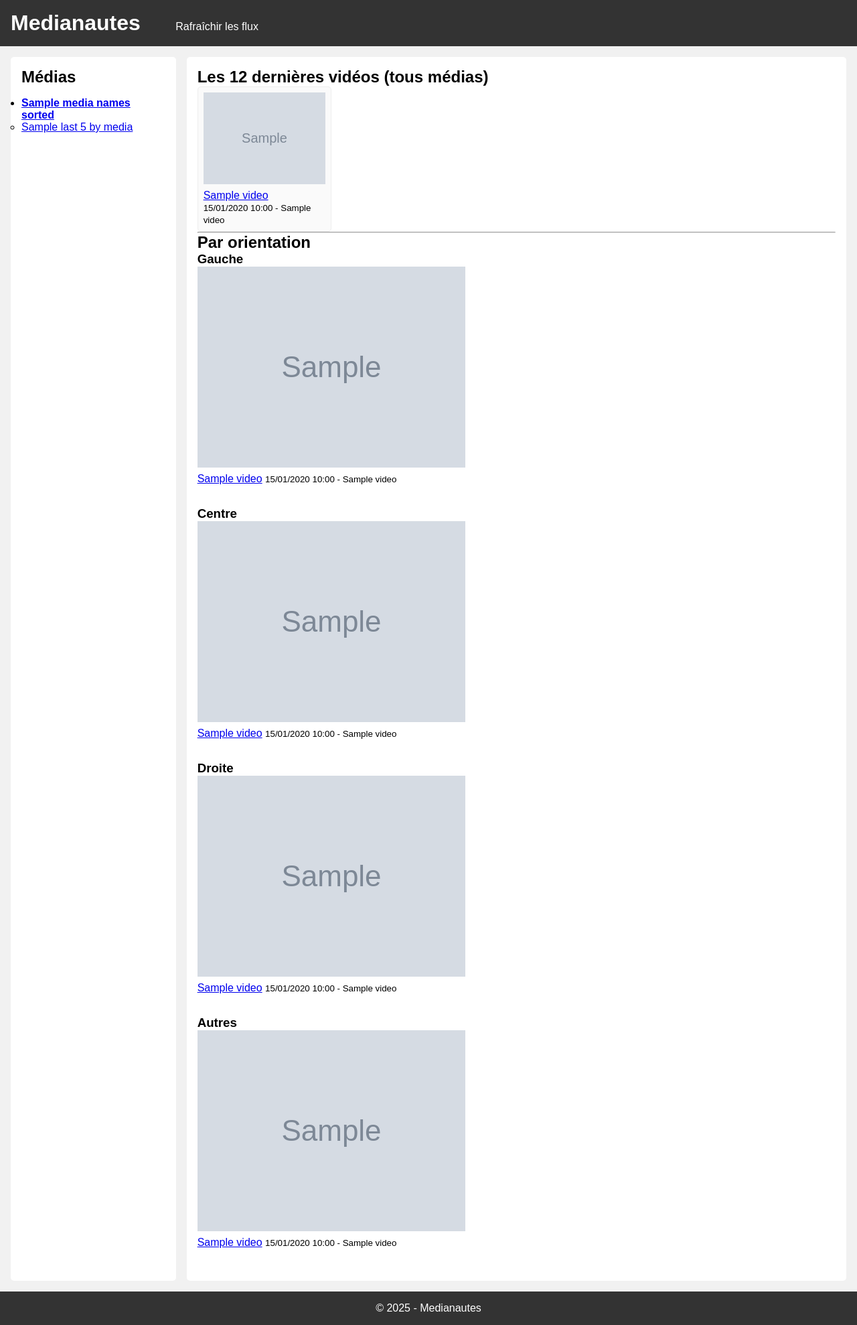
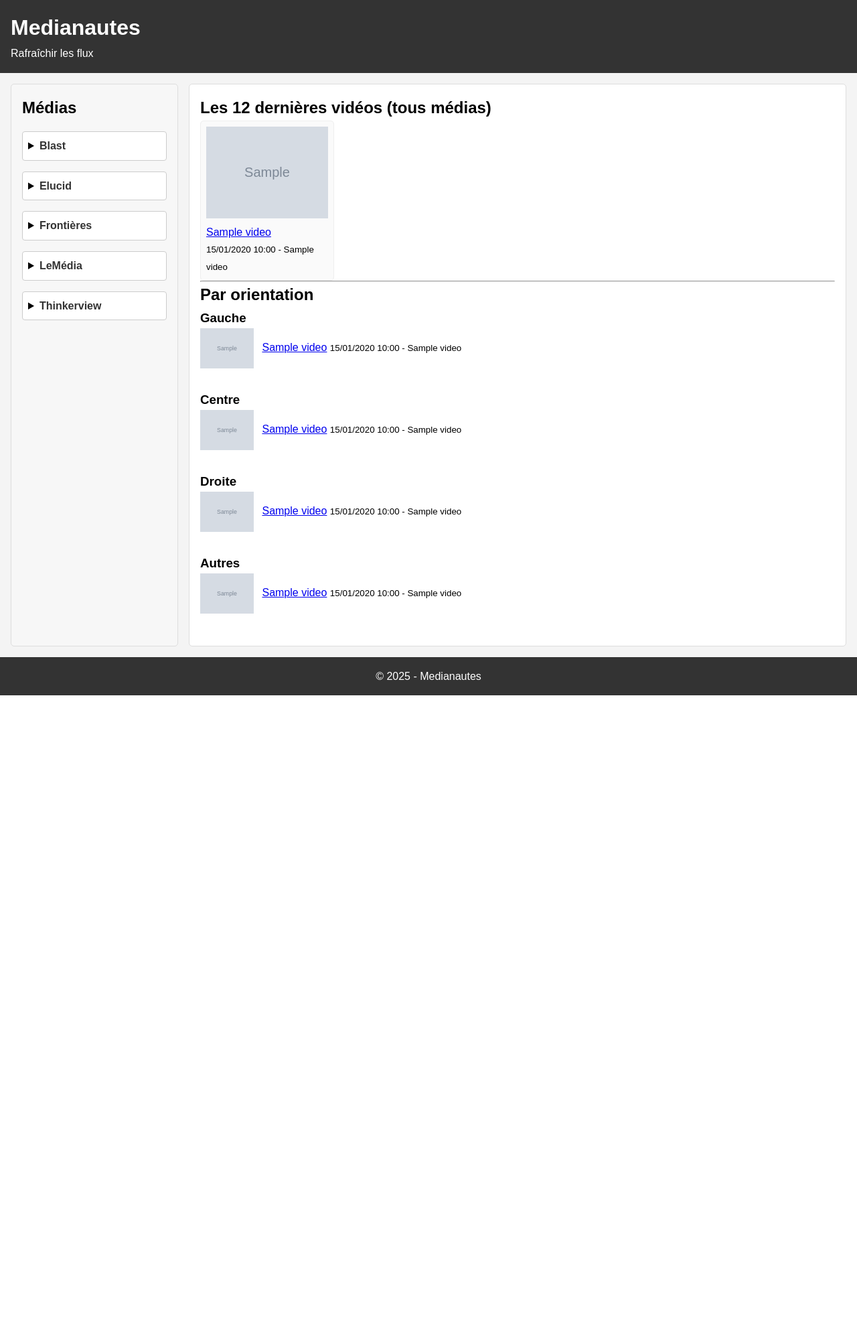
Before and after one commit to Testia95/Medianautes, a Flask app: template templates/index.html in a window 1280 px wide. Shown: the whole page at 67% size. After the commit the page ends 1038 px from the top, so only its background shows below. Run offline with Flask 3, Linux system fonts and the light colour scheme; the template is opened without the code that fills it: most values are stand-ins (such as "Sample title", 1, 10 or a date in 2020); grey boxes marked "Sample" are stand-in pictures.

Commit message:
Medianautes V2.1

```diff
--- a/app.py
+++ b/app.py
@@ -4,104 +4,87 @@
 import os
 import json
 import feedparser
-from flask import Flask, render_template, request, redirect, url_for
+from flask import Flask, render_template, redirect, url_for
 from datetime import datetime
 
 app = Flask(__name__)
 
-# Chargement du JSON contenant les infos sur les médias
+# Charger le fichier JSON contenant la configuration des médias
 with open('media_data.json', 'r', encoding='utf-8') as f:
     MEDIA_INFO = json.load(f)
 
-# Cette variable contiendra la liste actualisée des vidéos
-# provenant de tous les flux.
-# Nous allons construire une structure de données de la forme :
-# {
-#   "Blast": [ { titre, lien, date, ... }, ... ],
-#   "LeMédia": [ { ... }, ... ],
-#   ...
-# }
+# Dictionnaire pour stocker les vidéos récupérées pour chaque média
 VIDEOS_BY_MEDIA = {}
 
 def fetch_videos_for_all_medias():
     """
-    Fonction pour récupérer les vidéos de chaque média
-    via leur flux RSS YouTube.
-    Renseigne VIDEOS_BY_MEDIA avec la liste des vidéos de chaque média
-    triées par date de publication (décroissant).
+    Récupère les vidéos via les flux RSS YouTube de chaque média.
+    Pour chaque média, on construit une liste de vidéos (titre, lien, date, miniature),
+    triée par date décroissante.
     """
     global VIDEOS_BY_MEDIA
     VIDEOS_BY_MEDIA = {}
 
-    # On parcourt tous les médias définis dans MEDIA_INFO
     for media_name, info in MEDIA_INFO.items():
         flux_url = info.get('flux')
         if flux_url:
             feed = feedparser.parse(flux_url)
-
-            # Liste pour stocker les vidéos du média courant
             media_videos = []
-
             for entry in feed.entries:
-                # Récupération des informations essentielles
                 video_title = entry.title
                 video_link = entry.link
-                published_parsed = entry.published_parsed  # struct_time
+                published_parsed = entry.published_parsed
                 if published_parsed:
-                    # Convertir en objet datetime pour faciliter les tris
                     published_date = datetime(*published_parsed[:6])
                 else:
-                    # S'il n'y a pas de date publiée, on prend la date actuelle (choix arbitraire)
                     published_date = datetime.now()
 
-                # Récupération de l'ID vidéo à partir du lien
-                # Sur un flux YouTube, le lien ressemble à "https://www.youtube.com/watch?v=XYZ..."
-                # On peut l'extraire si nécessaire pour construire une miniature
-                # Mais on peut aussi se contenter de l'URL générée par YT
                 video_id = None
                 if "watch?v=" in video_link:
                     video_id = video_link.split("watch?v=")[1]
 
-                # Construction de l'URL miniature (thumbnail) si nécessaire
-                # YouTube thumbnail : "https://img.youtube.com/vi/<VIDEO_ID>/hqdefault.jpg"
                 thumbnail_url = None
                 if video_id:
                     thumbnail_url = f"https://img.youtube.com/vi/{video_id}/hqdefault.jpg"
 
-                # On crée un dictionnaire représentant la vidéo
                 video_data = {
                     "title": video_title,
                     "link": video_link,
                     "published": published_date,
                     "thumbnail": thumbnail_url
                 }
-                # On ajoute la vidéo à la liste
                 media_videos.append(video_data)
-
-            # On trie la liste en ordre décroissant de date
             media_videos.sort(key=lambda x: x["published"], reverse=True)
-
-            # On enregistre la liste dans VIDEOS_BY_MEDIA
             VIDEOS_BY_MEDIA[media_name] = media_videos
 
-# Appel initial pour remplir la liste des vidéos au lancement
+# Appel initial pour remplir VIDEOS_BY_MEDIA
 fetch_videos_for_all_medias()
+
+# Context Processor pour rendre disponibles dans tous les templates
+@app.context_processor
+def inject_sidebar_data():
+    """
+    Injecte dans chaque template la liste triée des médias et pour chacun les 5 dernières vidéos.
+    Ceci permet d'afficher une barre latérale uniforme sur toutes les pages.
+    """
+    media_names_sorted = sorted(MEDIA_INFO.keys())
+    last_5_by_media = {}
+    for media_name in media_names_sorted:
+        media_videos = VIDEOS_BY_MEDIA.get(media_name, [])
+        last_5_by_media[media_name] = media_videos[:5]
+    return dict(media_names_sorted=media_names_sorted, last_5_by_media=last_5_by_media)
 
 @app.route('/')
 def home():
     """
-    Page d'accueil.
-    - 12 dernières vidéos tous médias confondus (classées par date)
-    - 10 dernières vidéos par orientation (Gauche, Centre, Droite, Autres)
-    - Barre latérale : liste alphabétique des médias
-                      + 5 dernières vidéos de chaque média
+    Page d'accueil :
+    - Affiche les 12 dernières vidéos (tous médias confondus)
+    - Affiche 10 dernières vidéos par orientation (Gauche, Centre, Droite, Autres)
+    La barre latérale (déployable) est affichée depuis le template de base.
     """
-    # Construction d'une liste de toutes les vidéos tous médias confondus
     all_videos = []
     for media_name, videos in VIDEOS_BY_MEDIA.items():
         for video in videos:
-            # On ajoute dans l'objet la référence au media_name
-            # (pour l'identifier plus tard si besoin)
             all_videos.append({
                 "media_name": media_name,
                 "title": video["title"],
@@ -110,64 +93,36 @@
                 "thumbnail": video["thumbnail"],
                 "orientation": MEDIA_INFO[media_name]["orientation"]
             })
-
-    # Tri par date de publication décroissante
     all_videos.sort(key=lambda x: x["published"], reverse=True)
-
-    # Sélection des 12 dernières vidéos tous médias confondus
     last_12_videos = all_videos[:12]
 
-    # Maintenant, on veut récupérer 10 dernières vidéos par orientation
-    # On crée un dictionnaire par orientation
-    videos_by_orientation = {
-        "Gauche": [],
-        "Centre": [],
-        "Droite": [],
-        "Autres": []
-    }
+    videos_by_orientation = {"Gauche": [], "Centre": [], "Droite": [], "Autres": []}
     for vid in all_videos:
         orientation = vid["orientation"]
         if orientation in videos_by_orientation:
             videos_by_orientation[orientation].append(vid)
         else:
-            videos_by_orientation["Autres"].append(vid)  # fallback si non reconnu
-
-    # On limite chaque orientation aux 10 dernières vidéos
+            videos_by_orientation["Autres"].append(vid)
     for orientation in videos_by_orientation:
         videos_by_orientation[orientation] = videos_by_orientation[orientation][:10]
 
-    # Construction de la liste de médias par ordre alphabétique
-    media_names_sorted = sorted(MEDIA_INFO.keys())
-
-    # Pour la barre latérale, on veut aussi les 5 dernières vidéos de chaque média
-    last_5_by_media = {}
-    for media_name in media_names_sorted:
-        # Récupérer les 5 premières vidéos dans VIDEOS_BY_MEDIA[media_name]
-        # si elles existent
-        media_videos = VIDEOS_BY_MEDIA.get(media_name, [])
-        last_5_by_media[media_name] = media_videos[:5]
-
     return render_template('index.html',
                            last_12_videos=last_12_videos,
-                           videos_by_orientation=videos_by_orientation,
-                           media_names_sorted=media_names_sorted,
-                           last_5_by_media=last_5_by_media)
+                           videos_by_orientation=videos_by_orientation)
 
 @app.route('/media/<media_name>')
 def media_page(media_name):
     """
     Page spécifique à un média.
-    Affiche le background, l'orientation, le PDG, etc.
-    + Toutes les vidéos (ou un sous-ensemble) de ce média.
+    Affiche les informations détaillées (orientation, PDG, description, intérêts économiques)
+    et la liste complète (ou en partie) des vidéos du média.
+    La barre latérale reste identique à celle définie dans le template de base.
     """
-    # Informations du média
     info = MEDIA_INFO.get(media_name, {})
     orientation = info.get("orientation", "Inconnu")
     pdg = info.get("pdg", "Inconnu")
     description = info.get("description", "")
     interets_eco = info.get("interets_economiques", "")
-
-    # Liste complète (ou en partie) des vidéos du média
     media_videos = VIDEOS_BY_MEDIA.get(media_name, [])
 
     return render_template('media.html',
@@ -181,13 +136,10 @@
 @app.route('/refresh')
 def refresh_feeds():
     """
-    Route permettant de rafraîchir manuellement les flux (par ex. via un lien).
+    Route pour rafraîchir manuellement les flux RSS.
     """
     fetch_videos_for_all_medias()
     return redirect(url_for('home'))
 
 if __name__ == '__main__':
-    # Lancement de l'appli Flask en mode debug
-    # Sur Render, la configuration se fera différemment,
-    # mais en local on peut faire :
     app.run(debug=True, host='0.0.0.0', port=5000)
--- a/static/style.css
+++ b/static/style.css
@@ -1,10 +1,10 @@
 /* -----------------------------------------
    Fichier : static/style.css
    -----------------------------------------
-   Styles basiques pour le site
+   Styles globaux pour Medianautes
 -------------------------------------------- */
 
-/* Reset / simplification */
+/* Réinitialisation de base */
 * {
     margin: 0;
     padding: 0;
@@ -13,56 +13,96 @@
 
   body {
     font-family: Arial, sans-serif;
-    background-color: #f1f1f1;
+    background-color: #f4f4f4;
+    line-height: 1.6;
   }
 
+  /* Header */
   header {
     background-color: #333;
     color: #fff;
     padding: 1rem;
   }
-
-  header h1, header nav {
+  header h1 {
     display: inline-block;
     margin-right: 2rem;
   }
-
-  header a {
+  header h1 a {
+    color: #fff;
+    text-decoration: none;
+  }
+  header nav a {
     color: #fff;
     text-decoration: none;
     margin-right: 1rem;
   }
 
+  /* Container et mise en page */
   .container {
     display: flex;
     margin: 1rem;
   }
-
   .sidebar {
-    width: 20%;
-    background-color: #fff;
+    min-width: 250px;
+    background-color: #f7f7f7;
     padding: 1rem;
+    border: 1px solid #ddd;
     margin-right: 1rem;
     border-radius: 5px;
   }
+  .content {
+    flex: 1;
+    background-color: #fff;
+    padding: 1rem;
+    border: 1px solid #ddd;
+    border-radius: 5px;
+  }
 
+  /* Barre latérale déployable */
   .sidebar h2 {
     margin-bottom: 1rem;
   }
-
-  .content {
-    width: 80%;
-    background-color: #fff;
-    padding: 1rem;
-    border-radius: 5px;
+  .sidebar-media {
+    list-style: none;
+    padding: 0;
+  }
+  .sidebar-media li {
+    margin-bottom: 1rem;
+  }
+  .sidebar-media details {
+    background: #fff;
+    padding: 0.5rem;
+    border: 1px solid #ccc;
+    border-radius: 4px;
+  }
+  .sidebar-media summary {
+    cursor: pointer;
+    font-weight: bold;
+    outline: none;
+  }
+  .sidebar-media summary a {
+    text-decoration: none;
+    color: #333;
+  }
+  .sidebar-videos {
+    list-style: none;
+    padding-left: 1rem;
+    margin-top: 0.5rem;
+  }
+  .sidebar-videos li {
+    margin-bottom: 0.5rem;
+  }
+  .sidebar-videos li a {
+    text-decoration: none;
+    color: #555;
   }
 
+  /* Grille des vidéos */
   .video-grid {
     display: flex;
     flex-wrap: wrap;
     gap: 1rem;
   }
-
   .video-item {
     width: 200px;
     background-color: #fafafa;
@@ -70,21 +110,26 @@
     border: 1px solid #eee;
     border-radius: 5px;
   }
-
+  .video-item-inline {
+    margin-bottom: 1rem;
+  }
   .thumbnail {
     max-width: 100%;
     display: block;
     margin-bottom: 0.5rem;
   }
+  .thumbnail-small {
+    width: 80px;
+    vertical-align: middle;
+    margin-right: 0.5rem;
+  }
 
+  /* Sections d'orientation */
   .orientation-block {
     margin-bottom: 2rem;
   }
 
-  .orientation-block div {
-    margin-bottom: 1rem;
-  }
-
+  /* Footer */
   footer {
     text-align: center;
     padding: 1rem;
--- a/templates/base.html
+++ b/templates/base.html
@@ -2,7 +2,7 @@
 -----------------------------------------
 Fichier : templates/base.html
 -----------------------------------------
-Structure de base du site.
+Template de base commun à toutes les pages, incluant une barre latérale déployable.
 -----------------------------------------
 -->
 <!DOCTYPE html>
@@ -17,17 +17,33 @@
   <header>
     <h1><a href="{{ url_for('home') }}">Medianautes</a></h1>
     <nav>
-      <!-- Lien pour rafraîchir les flux, si on le souhaite -->
+      <!-- Lien pour rafraîchir les flux RSS -->
       <a href="{{ url_for('refresh_feeds') }}">Rafraîchir les flux</a>
     </nav>
   </header>
 
   <div class="container">
-    <!-- Barre latérale à gauche -->
+    <!-- Barre latérale commune sur toutes les pages -->
     <aside class="sidebar">
       <h2>Médias</h2>
-      <!-- On prévoit un bloc qui sera alimenté via le template child -->
-      {% block sidebar %}{% endblock %}
+      <ul class="sidebar-media">
+        {% for media_name in media_names_sorted %}
+          <li>
+            <details>
+              <summary>
+                <a href="{{ url_for('media_page', media_name=media_name) }}">{{ media_name }}</a>
+              </summary>
+              <ul class="sidebar-videos">
+                {% for video in last_5_by_media[media_name] %}
+                  <li>
+                    <a href="{{ video.link }}" target="_blank">{{ video.title }}</a>
+                  </li>
+                {% endfor %}
+              </ul>
+            </details>
+          </li>
+        {% endfor %}
+      </ul>
     </aside>
 
     <!-- Contenu principal -->
--- a/templates/index.html
+++ b/templates/index.html
@@ -2,30 +2,10 @@
 -----------------------------------------
 Fichier : templates/index.html
 -----------------------------------------
-Page d'accueil
+Page d'accueil affichant les dernières vidéos et le classement par orientation.
 -----------------------------------------
 -->
 {% extends "base.html" %}
-
-{% block sidebar %}
-<ul>
-  {% for media_name in media_names_sorted %}
-    <li>
-      <strong><a href="{{ url_for('media_page', media_name=media_name) }}">{{ media_name }}</a></strong>
-      <ul>
-        {% for video in last_5_by_media[media_name] %}
-          <li>
-            <!-- Titre de la vidéo, lien vers la vidéo YouTube -->
-            <a href="{{ video.link }}" target="_blank">
-              {{ video.title }}
-            </a>
-          </li>
-        {% endfor %}
-      </ul>
-    </li>
-  {% endfor %}
-</ul>
-{% endblock %}
 
 {% block content %}
   <h2>Les 12 dernières vidéos (tous médias)</h2>
@@ -44,55 +24,46 @@
   <hr/>
 
   <h2>Par orientation</h2>
-
   <div class="orientations-container">
-    <!-- Gauche -->
     <div class="orientation-block">
       <h3>Gauche</h3>
       {% for video in videos_by_orientation['Gauche'] %}
-        <div>
-          <img src="{{ video.thumbnail }}" alt="Miniature" class="thumbnail" />
+        <div class="video-item-inline">
+          <img src="{{ video.thumbnail }}" alt="Miniature" class="thumbnail-small" />
           <a href="{{ video.link }}" target="_blank">{{ video.title }}</a>
           <small>{{ video.published.strftime("%d/%m/%Y %H:%M") }} - {{ video.media_name }}</small>
         </div>
       {% endfor %}
     </div>
-
-    <!-- Centre -->
     <div class="orientation-block">
       <h3>Centre</h3>
       {% for video in videos_by_orientation['Centre'] %}
-        <div>
-          <img src="{{ video.thumbnail }}" alt="Miniature" class="thumbnail" />
+        <div class="video-item-inline">
+          <img src="{{ video.thumbnail }}" alt="Miniature" class="thumbnail-small" />
           <a href="{{ video.link }}" target="_blank">{{ video.title }}</a>
           <small>{{ video.published.strftime("%d/%m/%Y %H:%M") }} - {{ video.media_name }}</small>
         </div>
       {% endfor %}
     </div>
-
-    <!-- Droite -->
     <div class="orientation-block">
       <h3>Droite</h3>
       {% for video in videos_by_orientation['Droite'] %}
-        <div>
-          <img src="{{ video.thumbnail }}" alt="Miniature" class="thumbnail" />
+        <div class="video-item-inline">
+          <img src="{{ video.thumbnail }}" alt="Miniature" class="thumbnail-small" />
           <a href="{{ video.link }}" target="_blank">{{ video.title }}</a>
           <small>{{ video.published.strftime("%d/%m/%Y %H:%M") }} - {{ video.media_name }}</small>
         </div>
       {% endfor %}
     </div>
-
-    <!-- Autres -->
     <div class="orientation-block">
       <h3>Autres</h3>
       {% for video in videos_by_orientation['Autres'] %}
-        <div>
-          <img src="{{ video.thumbnail }}" alt="Miniature" class="thumbnail" />
+        <div class="video-item-inline">
+          <img src="{{ video.thumbnail }}" alt="Miniature" class="thumbnail-small" />
           <a href="{{ video.link }}" target="_blank">{{ video.title }}</a>
           <small>{{ video.published.strftime("%d/%m/%Y %H:%M") }} - {{ video.media_name }}</small>
         </div>
       {% endfor %}
     </div>
   </div>
-
 {% endblock %}
```
Also changed, not shown: templates/media.html (+1 -15 lines).
